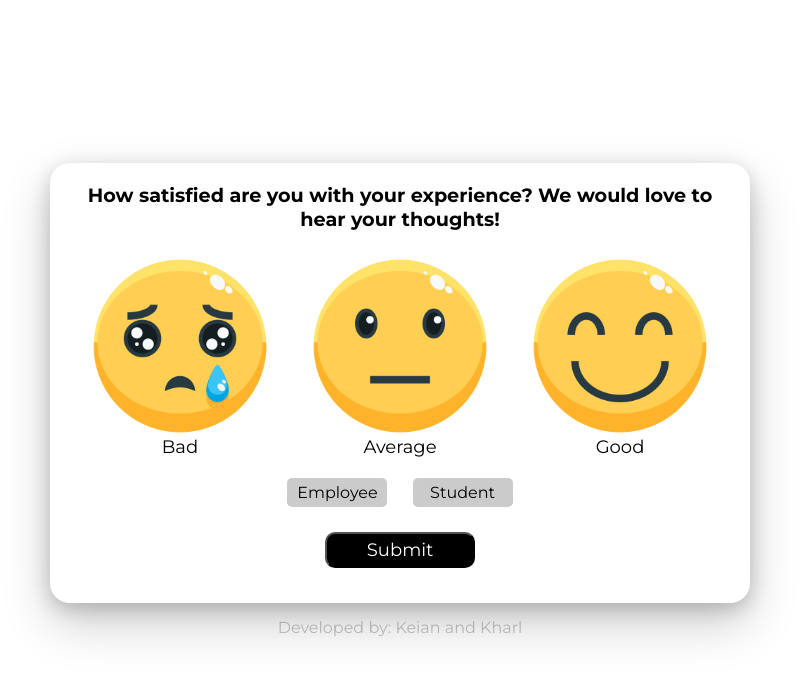
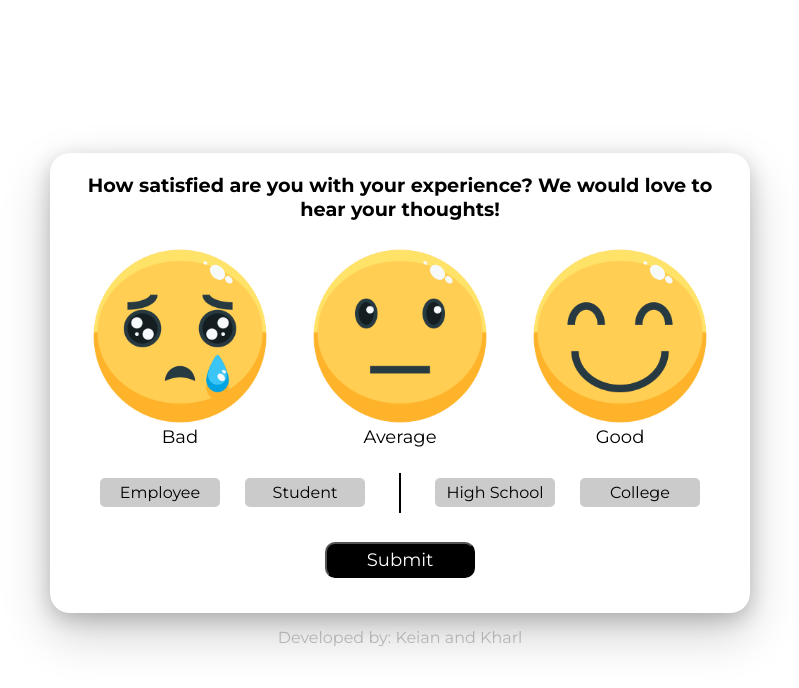
Before and after one commit to Cogiii/feedbackSystem, a website: page public/index.html in a window 1280 px wide. Shown: the whole page, without its empty margins (240-1039 px from the left). Drawn offline with Linux system fonts and the light colour scheme.

Commit message:
added department category

```diff
--- a/public/app.js
+++ b/public/app.js
@@ -7,10 +7,13 @@ const finishForm = document.querySelector('.feedback-respond');
 const feedbackComment = document.querySelector('.feedback-comment');
 const employeeBtn = document.getElementById('employee-btn');
 const studentBtn = document.getElementById('student-btn');
+const highschoolBtn = document.getElementById('highschool-btn');
+const collegeBtn = document.getElementById('college-btn');
 
 let selectedRating = '';
 let comment = "";
 let selectedUser = "";
+let selectedDepartment = "";
 
 document.addEventListener('DOMContentLoaded', function() {
   ratings.forEach((rating) => {
@@ -59,7 +62,8 @@ document.addEventListener('DOMContentLoaded', function() {
         body: JSON.stringify({
             rating: selectedRating,
             comment: comment,
-            user: selectedUser
+            user: selectedUser,
+            department: selectedDepartment
           })
       })
       .then(response => response.json())
@@ -104,15 +108,29 @@ function chooseUser(user) {
     selectedUser = "student";
   }
 }
+function chooseDepartment(dept) {
+  if (dept == "highschool") {
+    collegeBtn.classList.remove('user-active');
+    highschoolBtn.classList.add('user-active');
+    selectedDepartment = "highschool";
+  } else if (dept == "college") {
+    collegeBtn.classList.add('user-active');
+    highschoolBtn.classList.remove('user-active');
+    selectedDepartment = "college";
+  }
+}
 
 // Reset all inputs and ratings
 function reset() {
   selectedRating = '';
   comment = '';
   selectedUser = '';
+  selectedDepartment = '';
   feedbackComment.value = '';
   feedbackComment.style.display = 'none';
   ratings.forEach((img) => img.style.filter = 'none');
   studentBtn.classList.remove('user-active');
   employeeBtn.classList.remove('user-active');
+  highschoolBtn.classList.remove('user-active');
+  collegeBtn.classList.remove('user-active');
 }
--- a/public/index.html
+++ b/public/index.html
@@ -39,14 +39,23 @@
 
                     <textarea name="feedback-comment" placeholder="What do you want to say?" class="feedback-comment"></textarea>
 
-                    <button class="user-btn" id="employee-btn" onclick="chooseUser('employee')">Employee</button>
-                    <button class="user-btn" id="student-btn" onclick="chooseUser('student')">Student</button>
+                    <div class="evaluators-button">
+                        <div>
+                            <button class="user-btn" id="employee-btn" onclick="chooseUser('employee')">Employee</button>
+                            <button class="user-btn" id="student-btn" onclick="chooseUser('student')">Student</button>
+                        </div>
+                        <div class="line"></div>
+                        <div>
+                            <button class="user-btn" id="highschool-btn" onclick="chooseDepartment('highschool')">High School</button>
+                            <button class="user-btn" id="college-btn" onclick="chooseDepartment('college')">College</button>
+                        </div>
+                    </div>
 
                     <button type="button" class="submit-btn">Submit</button>
             </div>
 
             <div class="feedback-respond">
-                <strong>🌟 Thank you for sharing your feedback! Your thoughts mean the world to us! 💖 We truly appreciate your input and are always striving to improve. 🚀✨</strong>
+                <strong>Thank you for sharing your feedback! Your thoughts mean the world to us! 💖 We truly appreciate your input and are always striving to improve. 💖</strong>
 
                 <!-- <strong>📣 Thank you for your valuable feedback! 🌟 We’re thrilled to hear your thoughts and appreciate you helping us grow! Every suggestion makes our library experience better, and we're excited to keep improving with your input. 💪✨</strong> -->
             </div>
--- a/public/style.css
+++ b/public/style.css
@@ -3,6 +3,7 @@
     padding: 0;
     box-sizing: border-box;
     font-family: "Montserrat", sans-serif;
+    color: black;
 }
 
 body {
@@ -104,7 +105,7 @@ body {
 
 .user-btn {
     background-color: rgb(203, 203, 203);
-    width: 100px;
+    width: 120px;
     padding: 5px;
     font-size: medium;
     border: none;
@@ -232,6 +233,19 @@ th, td, table {
 
 }
 
+.evaluators-button {
+    display: flex;
+    justify-content: space-between;
+    align-items: center;
+    padding: 10px 20px;
+}
+.line {
+    border: solid black 1px;
+    width: 0px;
+    height: 40px;
+    margin-top: 10px;
+}
+
 @media only screen and (max-width: 900px) {
     .container {
         width: 80%;
```
